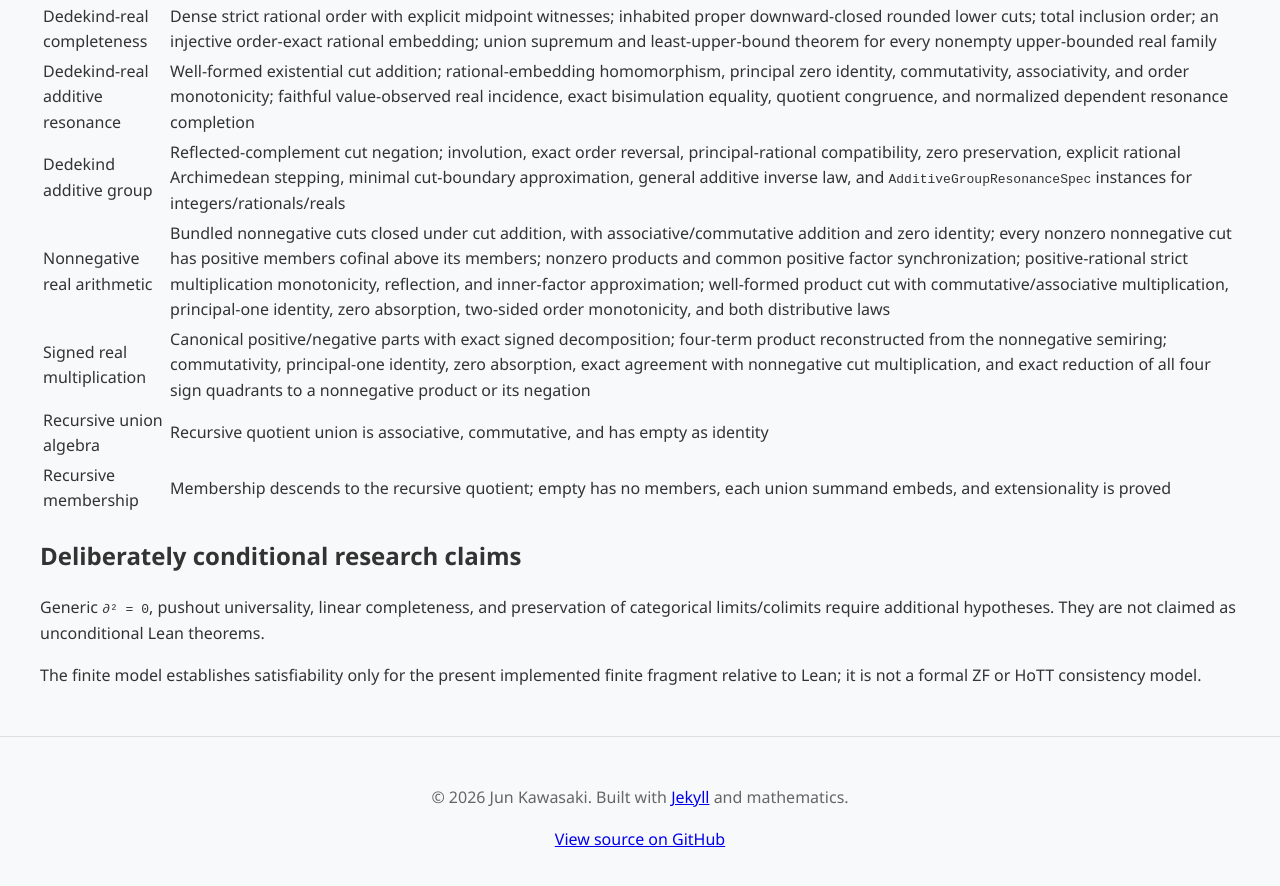
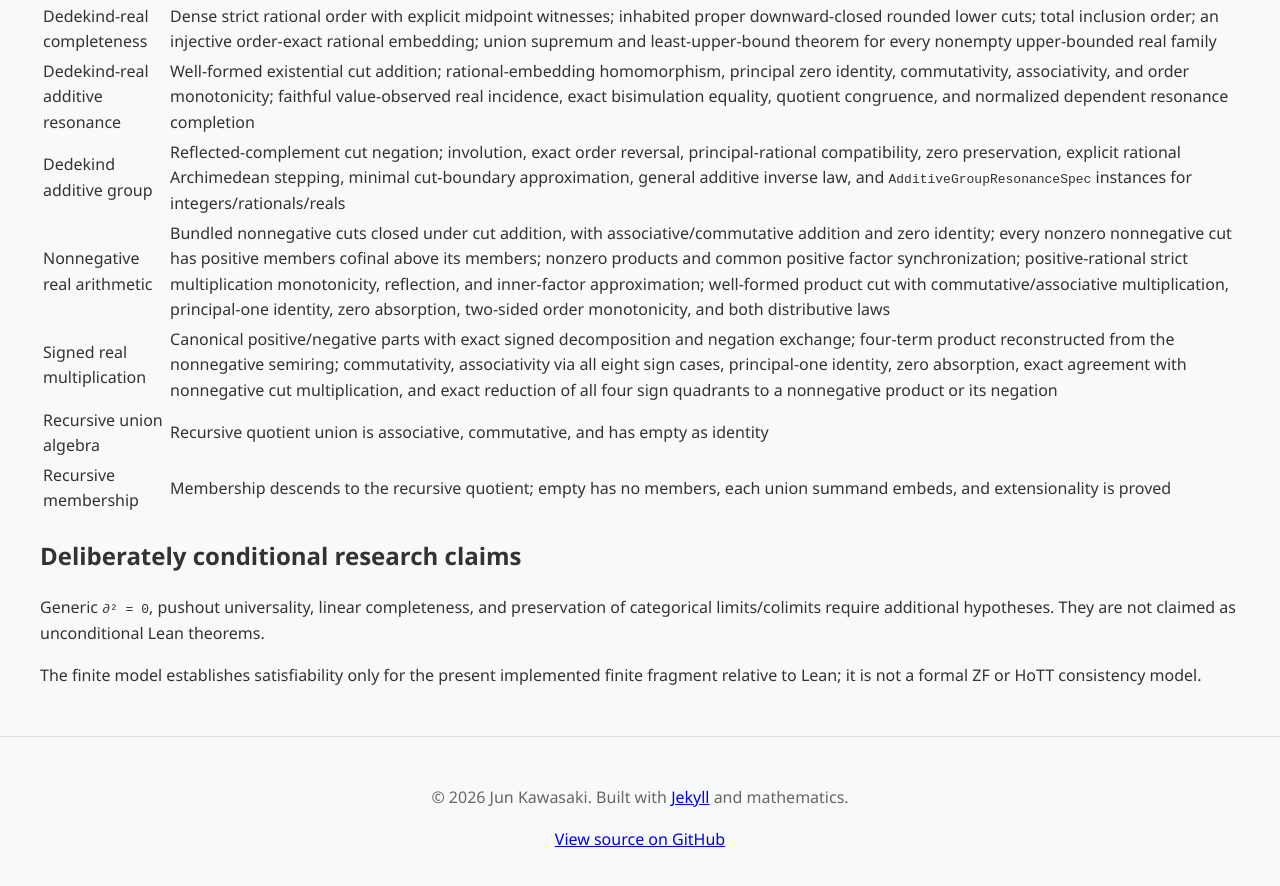
Before and after one commit to com-junkawasaki/inc, a Jekyll site: the page built from docs/verification.md, in a window 1280 px wide and 900 px high, scrolled down 2442 px. Shown: the top 886 px of the window. Built offline with Jekyll 4.4.1, drawn with Linux system fonts in a browser that asks for light colours.

Commit message:
feat(inc): prove signed real multiplication associative

```diff
--- a/docs/verification.md
+++ b/docs/verification.md
@@ -42,7 +42,7 @@ the triangle example.
 | Dedekind-real additive resonance | Well-formed existential cut addition; rational-embedding homomorphism, principal zero identity, commutativity, associativity, and order monotonicity; faithful value-observed real incidence, exact bisimulation equality, quotient congruence, and normalized dependent resonance completion |
 | Dedekind additive group | Reflected-complement cut negation; involution, exact order reversal, principal-rational compatibility, zero preservation, explicit rational Archimedean stepping, minimal cut-boundary approximation, general additive inverse law, and `AdditiveGroupResonanceSpec` instances for integers/rationals/reals |
 | Nonnegative real arithmetic | Bundled nonnegative cuts closed under cut addition, with associative/commutative addition and zero identity; every nonzero nonnegative cut has positive members cofinal above its members; nonzero products and common positive factor synchronization; positive-rational strict multiplication monotonicity, reflection, and inner-factor approximation; well-formed product cut with commutative/associative multiplication, principal-one identity, zero absorption, two-sided order monotonicity, and both distributive laws |
-| Signed real multiplication | Canonical positive/negative parts with exact signed decomposition; four-term product reconstructed from the nonnegative semiring; commutativity, principal-one identity, zero absorption, exact agreement with nonnegative cut multiplication, and exact reduction of all four sign quadrants to a nonnegative product or its negation |
+| Signed real multiplication | Canonical positive/negative parts with exact signed decomposition and negation exchange; four-term product reconstructed from the nonnegative semiring; commutativity, associativity via all eight sign cases, principal-one identity, zero absorption, exact agreement with nonnegative cut multiplication, and exact reduction of all four sign quadrants to a nonnegative product or its negation |
 | Recursive union algebra | Recursive quotient union is associative, commutative, and has empty as identity |
 | Recursive membership | Membership descends to the recursive quotient; empty has no members, each union summand embeds, and extensionality is proved |
 
```
Also changed, not shown: docs/adr/2607121930-resonance-as-central-primitive.md (+3 -1 lines), docs/status.md (+4 -2 lines), 1 other file.
